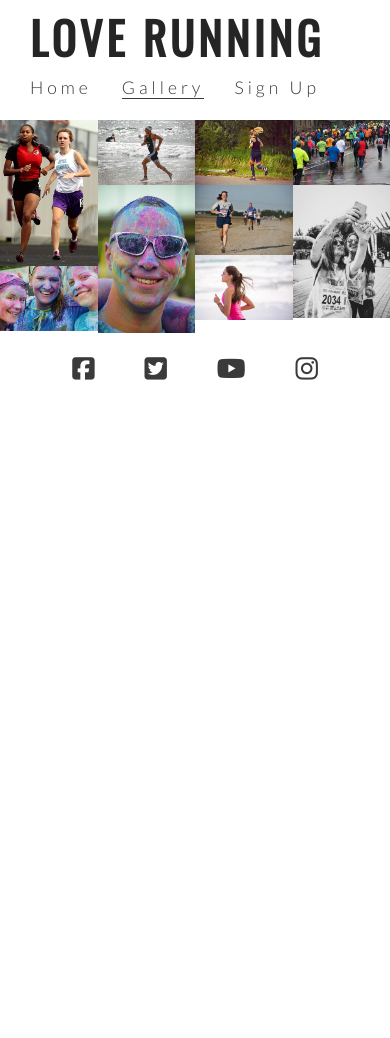
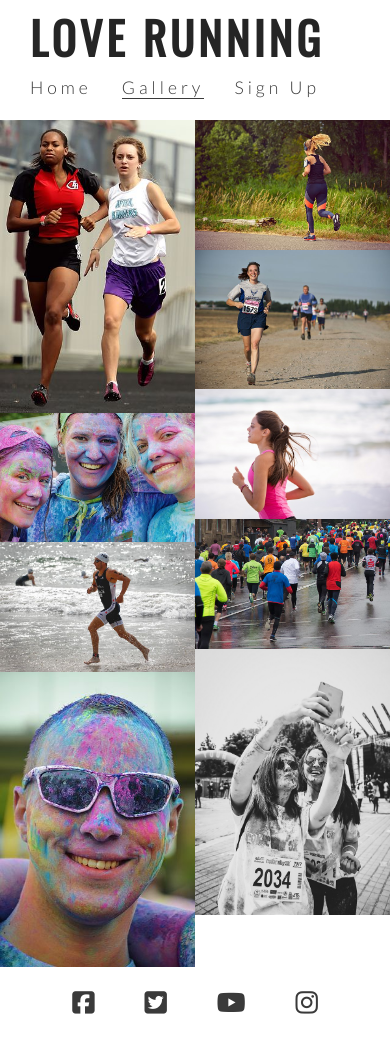
Before and after one commit to hartnetl/Love-Running, a plain HTML site: page gallery.html in a window 390 px wide. Before the commit the page ends 844 px from the top, so only its background shows below. Drawn offline with nearby package versions, Linux system fonts and the light colour scheme.

Commit message:
Style gallery for responsive design

```diff
--- a/assets/css/style.css
+++ b/assets/css/style.css
@@ -333,4 +333,13 @@ specified screen size is reached. Allows layout to change in response. */
         padding: 0 20px;                                    /* Left and right padding */
     }
 
+    #photos {
+        column-count: 3;
+    }
 }
+
+@media screen and (max-width: 800px) {                      /* makes gallery smaller again for small screens */
+    #photos {
+        column-count: 2;
+    }
+}
```
